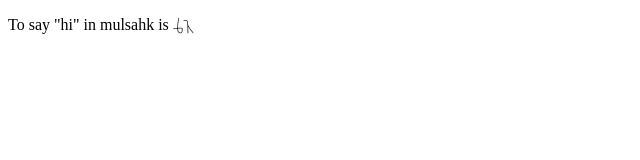
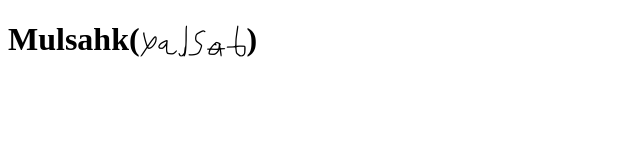
Before and after one commit to caylegolas/Mulsahk, a plain HTML site: page index.html in a window 1280 px wide. Shown: the whole page, without its empty margins (0-640 px from the left). Drawn offline with Linux system fonts and the light colour scheme.

Commit message:
Commit 2

```diff
--- a/index.html
+++ b/index.html
@@ -25,6 +25,6 @@
   </style>
 </head>
 <body>
-    <p>To say "hi" in mulsahk is <span class="mulsahk">eb</span></p>
+    <h1>Mulsahk(<span class="mulsahk">wylsae</span>)</h1>
 </body>
 </html>
```
